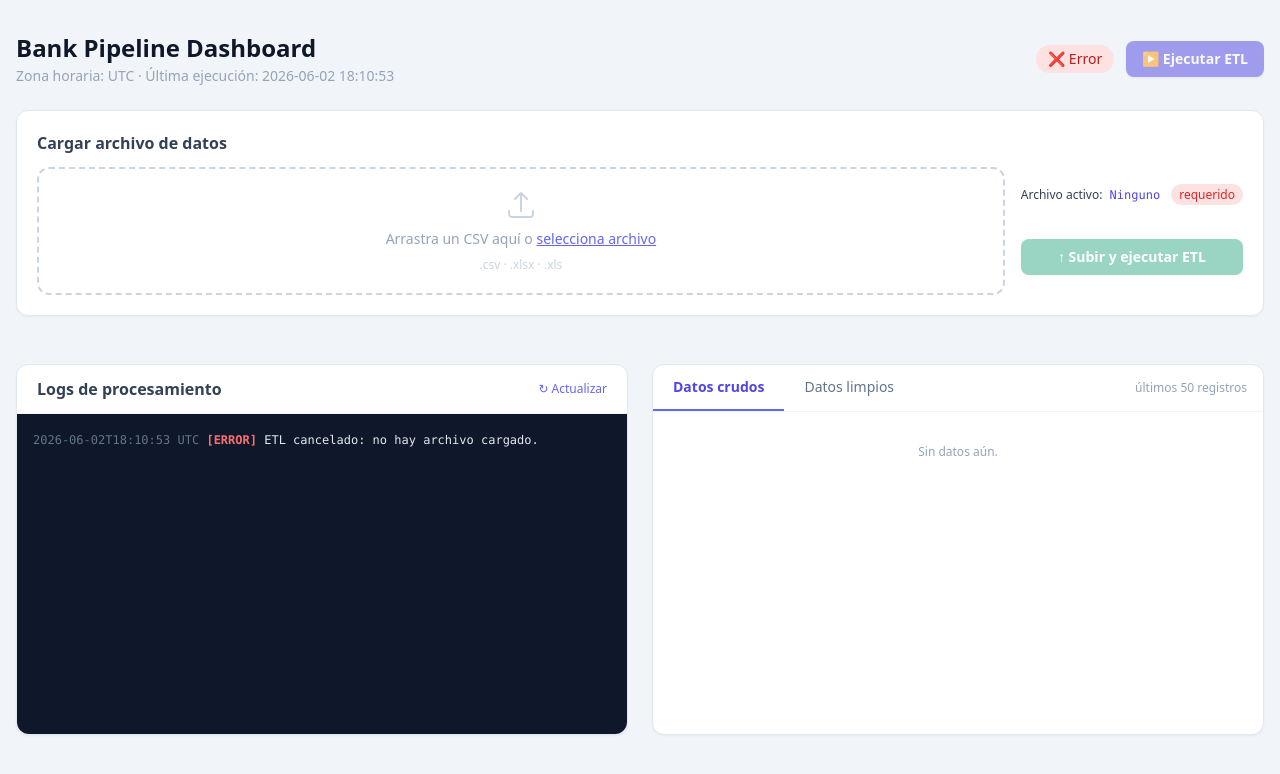
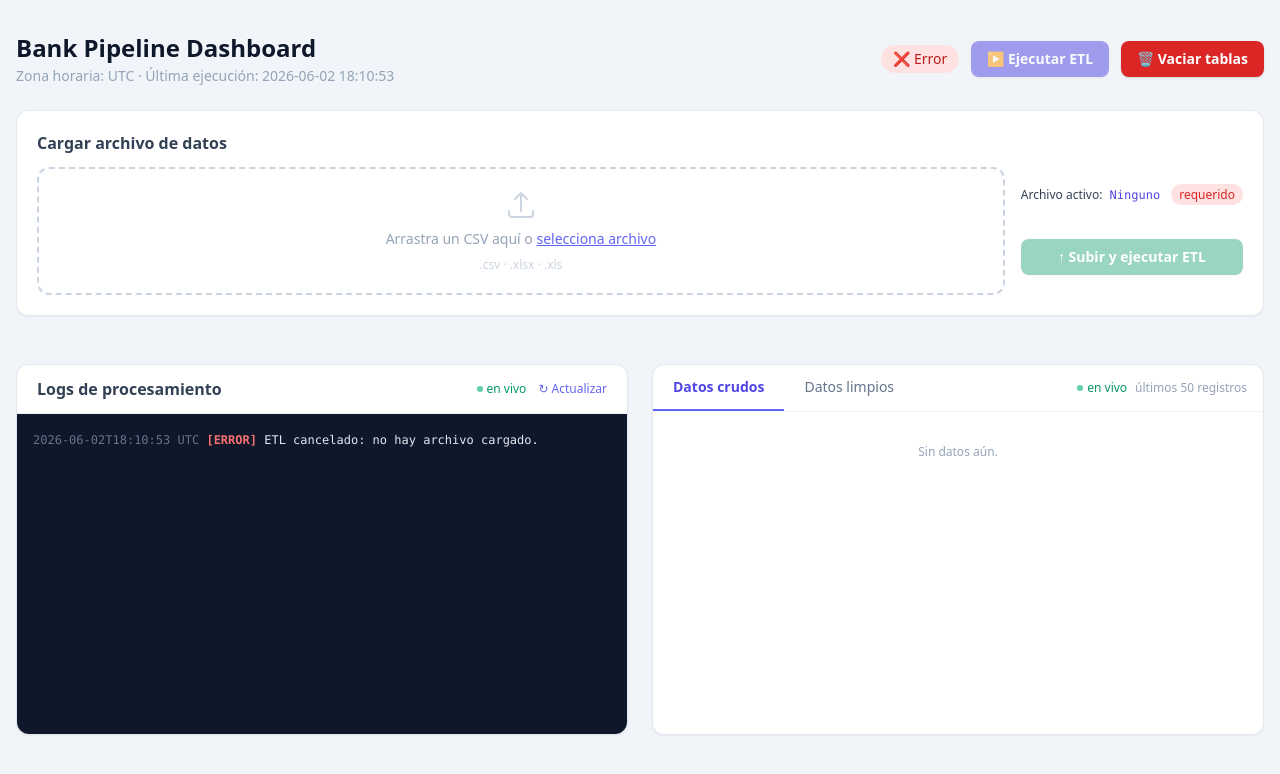
Before and after one commit to ben-castroo/bank-pipeline, a Flask app: page / in a window 1280 px wide. Shown: the top 774 px of the page. Run offline with Flask 3, Linux system fonts and the light colour scheme; some libraries are stand-ins or nearby versions.

Commit message:
feat: boton vaciar tablas, logs y datos en vivo

```diff
--- a/etl/app.py
+++ b/etl/app.py
@@ -191,6 +191,44 @@ def data_clean():
         return jsonify({"error": str(exc)}), 500
 
 
+@app.post("/truncate")
+def truncate_tables():
+    """Vacía las tablas de datos en Render PG y Supabase."""
+    from process_data import get_supabase_engine
+    results = {}
+
+    # ── Render PostgreSQL ────────────────────────────────────────────────────
+    try:
+        engine = get_engine()
+        with engine.begin() as conn:
+            conn.execute(text(
+                "TRUNCATE TABLE bank_raw, bank_clean, etl_reports RESTART IDENTITY CASCADE"
+            ))
+        results["render"] = "ok"
+        log.warning("Tablas vaciadas en Render PG: bank_raw, bank_clean, etl_reports")
+    except Exception as exc:
+        results["render"] = str(exc)
+        log.error("Error al vaciar tablas en Render PG: %s", exc)
+
+    # ── Supabase (opcional) ──────────────────────────────────────────────────
+    supa_engine = get_supabase_engine()
+    if supa_engine is not None:
+        try:
+            with supa_engine.begin() as conn:
+                conn.execute(text(
+                    "TRUNCATE TABLE bank_clean RESTART IDENTITY CASCADE"
+                ))
+            results["supabase"] = "ok"
+            log.warning("Tabla bank_clean vaciada en Supabase")
+        except Exception as exc:
+            results["supabase"] = str(exc)
+            log.error("Error al vaciar tabla en Supabase: %s", exc)
+    else:
+        results["supabase"] = "no configurado"
+
+    return jsonify(results), 200
+
+
 if __name__ == "__main__":
     threading.Thread(target=_run_etl_background, daemon=True).start()
     port = int(os.environ.get("PORT", 8000))
--- a/etl/templates/dashboard.html
+++ b/etl/templates/dashboard.html
@@ -21,6 +21,11 @@
         <button id="run-btn" onclick="runETL()"
           class="px-4 py-2 bg-indigo-600 hover:bg-indigo-700 disabled:opacity-50 text-white text-sm font-semibold rounded-lg shadow transition">
           ▶ Ejecutar ETL
+        </button>
+        <button onclick="truncateTables()"
+          class="px-4 py-2 bg-red-600 hover:bg-red-700 text-white text-sm font-semibold rounded-lg shadow transition"
+          title="Vacía bank_raw, bank_clean y etl_reports en Render y Supabase">
+          🗑 Vaciar tablas
         </button>
       </div>
     </div>
@@ -72,8 +77,12 @@
       <div class="bg-white rounded-xl shadow-sm border border-slate-200 flex flex-col">
         <div class="flex items-center justify-between px-5 py-3 border-b border-slate-100">
           <h2 class="font-semibold text-slate-700">Logs de procesamiento</h2>
-          <button onclick="loadLogs()"
-            class="text-xs text-indigo-500 hover:underline">↻ Actualizar</button>
+          <div class="flex items-center gap-3">
+            <span class="flex items-center gap-1 text-xs text-emerald-600">
+              <span class="w-1.5 h-1.5 bg-emerald-500 rounded-full animate-pulse"></span>en vivo
+            </span>
+            <button onclick="loadLogs()" class="text-xs text-indigo-500 hover:underline">↻ Actualizar</button>
+          </div>
         </div>
         <div id="log-container"
           class="font-mono text-xs p-4 h-80 overflow-y-auto bg-slate-900 rounded-b-xl leading-5 space-y-0.5">
@@ -92,7 +101,12 @@
             class="px-5 py-3 text-sm font-medium text-slate-500 hover:text-slate-700 border-b-2 border-transparent">
             Datos limpios
           </button>
-          <span class="ml-auto self-center px-4 text-xs text-slate-400">últimos 50 registros</span>
+          <span class="ml-auto self-center px-4 flex items-center gap-2 text-xs text-slate-400">
+            <span class="flex items-center gap-1 text-emerald-600">
+              <span class="w-1.5 h-1.5 bg-emerald-500 rounded-full animate-pulse"></span>en vivo
+            </span>
+            últimos 50 registros
+          </span>
         </div>
         <div class="overflow-auto h-80">
           <table class="w-full text-xs text-left">
@@ -269,33 +283,53 @@
       } catch(e) { alert('No se pudo iniciar el ETL'); }
       btn.disabled = false;
     }
-    async function loadCurrentFile() {
+    // ── Live refresh (siempre activo) ────────────────────────────────────────
+    let liveInterval = null;
+    function startLiveRefresh() {
+      if (liveInterval) return;
+      liveInterval = setInterval(() => {
+        loadLogs();
+        loadTable(currentTab);
+      }, 5000);
+    }
+
+    // ── Vaciar tablas ─────────────────────────────────────────────────────────
+    async function truncateTables() {
+      if (!confirm('¿Seguro? Esto eliminará TODOS los datos de bank_raw, bank_clean y etl_reports en Render y Supabase. Esta acción no se puede deshacer.')) return;
       try {
-        const data = await fetch('/current-file').then(r => r.json());
-        const src = document.getElementById('active-file-source');
-        const runBtn = document.getElementById('run-btn');
-        if (!data.file || data.source === 'ninguno') {
-          document.getElementById('active-file-name').textContent = 'Ninguno';
-          src.textContent = 'requerido';
-          src.className = 'ml-2 px-2 py-0.5 rounded-full text-xs bg-red-100 text-red-600';
-          runBtn.disabled = true;
-          runBtn.title = 'Sube un archivo primero';
-        } else {
-          const kb = (data.bytes / 1024).toFixed(1);
-          document.getElementById('active-file-name').textContent = `${data.file} (${kb} KB)`;
-          src.textContent = 'subido';
-          src.className = 'ml-2 px-2 py-0.5 rounded-full text-xs bg-emerald-100 text-emerald-700';
-          runBtn.disabled = false;
-          runBtn.title = '';
-        }
-      } catch(e) {}
+        const res = await fetch('/truncate', { method: 'POST' });
+        const data = await res.json();
+        const msgs = Object.entries(data).map(([k,v]) => `${k}: ${v}`).join(' · ');
+        showToast(`Tablas vaciadas → ${msgs}`, 'success');
+        loadTable(currentTab);
+        loadReport();
+        document.getElementById('metrics-grid').innerHTML = '';
+      } catch(e) {
+        showToast('Error al vaciar tablas', 'error');
+      }
     }
+
+    // ── Toast ─────────────────────────────────────────────────────────────────
+    function showToast(msg, type = 'success') {
+      const t = document.createElement('div');
+      const colors = type === 'error'
+        ? 'bg-red-600 text-white'
+        : type === 'warning'
+        ? 'bg-amber-500 text-white'
+        : 'bg-emerald-600 text-white';
+      t.className = `fixed bottom-5 right-5 z-50 px-5 py-3 rounded-xl shadow-lg text-sm font-medium ${colors} transition-opacity duration-500`;
+      t.textContent = msg;
+      document.body.appendChild(t);
+      setTimeout(() => { t.style.opacity = '0'; setTimeout(() => t.remove(), 500); }, 3500);
+    }
+
     // ── Init ─────────────────────────────────────────────────────────────────
     loadStatus();
     loadReport();
     loadLogs();
     loadTable('raw');
     loadCurrentFile();
+    startLiveRefresh();
 
     // ── Upload ───────────────────────────────────────────────────────────────
     let _pendingFile = null;
```
